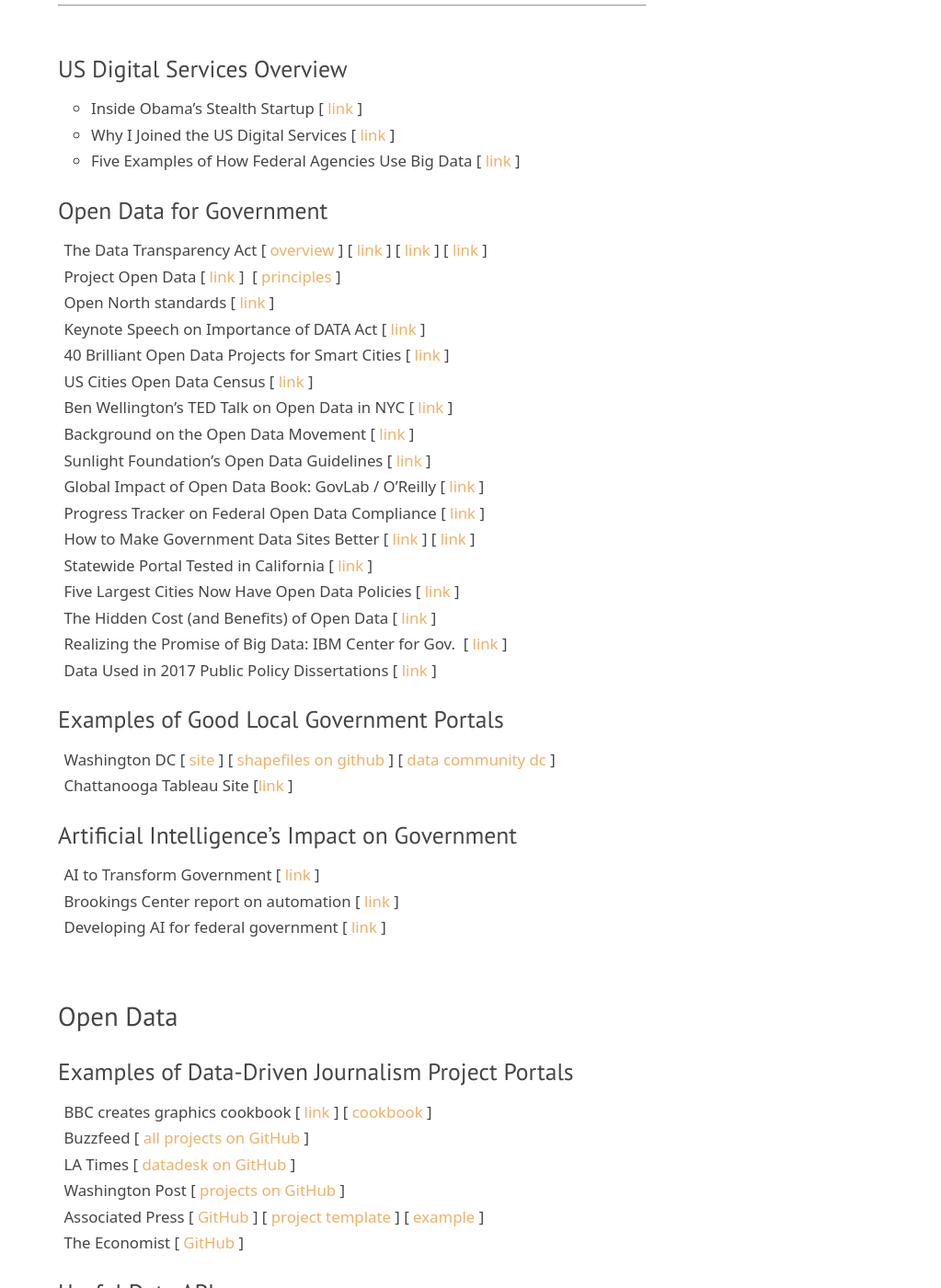
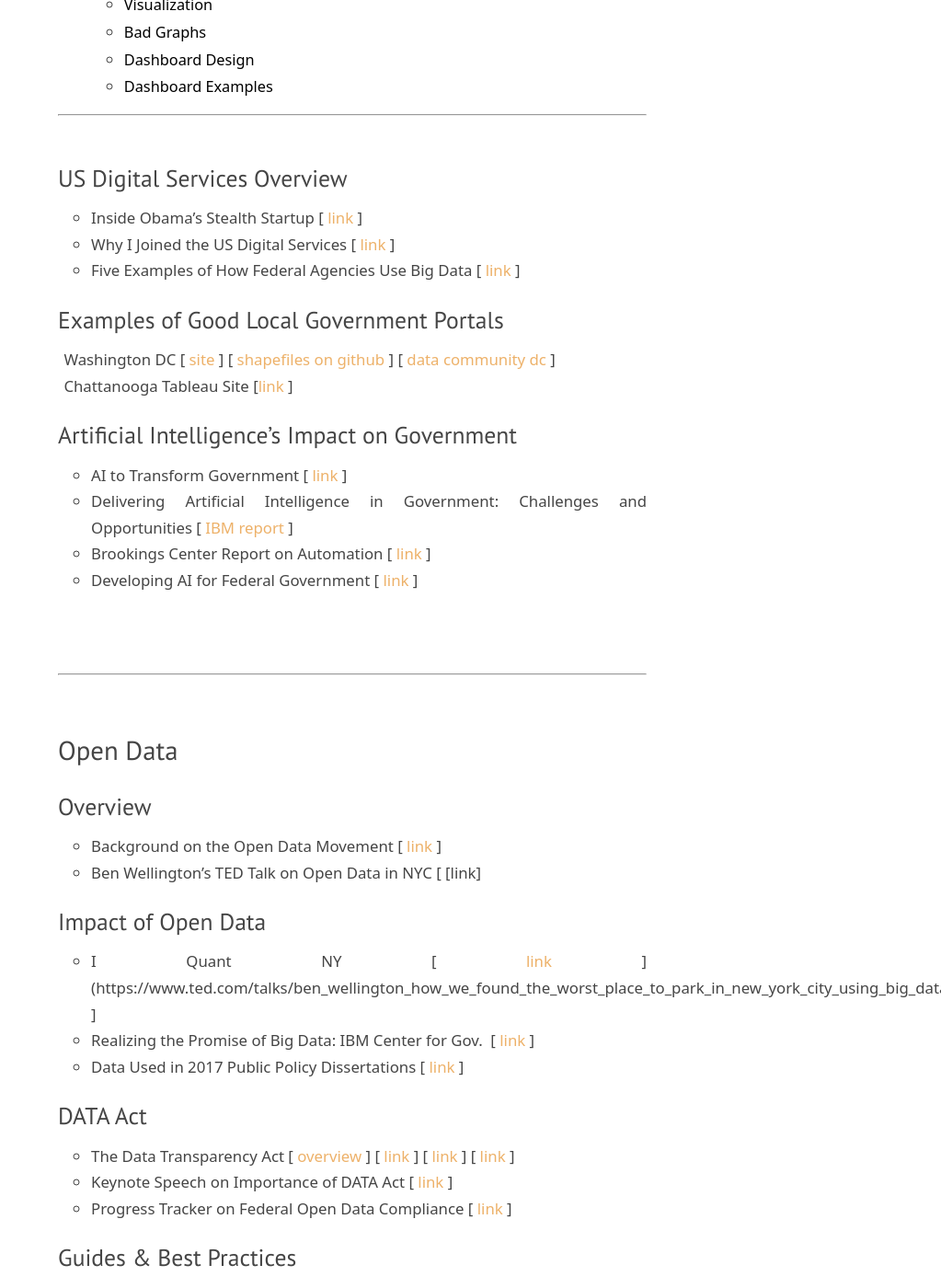
Before and after one commit to DS4PS/ds4ps_dev_site, a Jekyll site: the page built from resources.md, in a window 1280 px wide and 1400 px high, scrolled down 1218 px. Shown: the whole window at 92% size, without its empty margins (257-1280 px from the left). Built offline with Jekyll 4.4.1, drawn with Linux system fonts in a browser that asks for light colours; nearby versions of some CDN libraries; library files that are not in the unit come from our copies; some of the changed text lies outside the part shown.

Commit message:
Update resources.md

```diff
--- a/resources.md
+++ b/resources.md
@@ -72,25 +72,7 @@
 
 
 
-### Open Data for Government
 
-The Data Transparency Act [ [overview](/s/Electronic_Version___DATA_Act_Vision_and_Value.pdf) ] [ [link](http://www.datacoalition.org/what-is-data-transparency/data-act/) ] [ [link](http://labs.data.gov/dashboard/offices) ] [ [link](http://www.forbes.com/sites/techonomy/2014/09/12/how-open-data-is-transforming-city-life/) ]
-Project Open Data [ [link](https://project-open-data.cio.gov/) ]  [ [principles](https://project-open-data.cio.gov/principles/) ]
-Open North standards [ [link](http://www.opennorth.ca/publications) ]
-Keynote Speech on Importance of DATA Act [ [link](https://www.volckeralliance.org/publications/data-act-good-use-scarce-government-resources) ]
-40 Brilliant Open Data Projects for Smart Cities [[ link](https://carto.com/blog/forty-brilliant-open-data-projects) ]
-US Cities Open Data Census [ [link](http://us-city.census.okfn.org/) ]
-Ben Wellington's TED Talk on Open Data in NYC [ [link](https://www.ted.com/talks/ben_wellington_how_we_found_the_worst_place_to_park_in_new_york_city_using_big_data?) ]
-Background on the Open Data Movement [ [link](http://www.urban.org/sites/default/files/alfresco/publication-pdfs/413153-Putting-Open-Data-to-Work-for-Communities.PDF) ]
-Sunlight Foundation's Open Data Guidelines [ [link](http://sunlightfoundation.com/opendataguidelines/) ]
-Global Impact of Open Data Book: GovLab / O'Reilly [ [link](http://www.oreilly.com/data/free/files/the-global-impact-of-open-data.pdf) ]
-Progress Tracker on Federal Open Data Compliance [ [link](http://labs.data.gov/dashboard/offices) ]
-How to Make Government Data Sites Better [ [link](http://flowingdata.com/2014/06/10/how-to-make-government-data-sites-better/) ] [ [link](http://blogs.scientificamerican.com/guest-blog/what-s-wrong-with-open-data-sites-and-how-we-can-fix-them/) ]
-Statewide Portal Tested in California [ [link](http://www.governing.com/topics/mgmt/tns-california-open-data.html) ]
-Five Largest Cities Now Have Open Data Policies [ [link](http://sunlightfoundation.com/blog/2014/10/15/all-five-of-the-largest-u-s-cities-now-have-open-data-policies/) ]
-The Hidden Cost (and Benefits) of Open Data [ [link](http://www.governing.com/columns/tech-talk/gov-open-data-cost-problems.html) ]
-Realizing the Promise of Big Data: IBM Center for Gov.  [ [link](http://www.businessofgovernment.org/sites/default/files/Realizing%20the%20Promise%20of%20Big%20Data_0.pdf) ]
-Data Used in 2017 Public Policy Dissertations [ [link](http://publicmanagementresearch.com/2017/12/18/data-for-dissertations-december-18-2017/) ]
 
 ### Examples of Good Local Government Portals
 
@@ -99,22 +81,75 @@
 
 ### Artificial Intelligence’s Impact on Government
 
-AI to Transform Government [ [link](http://www.businessofgovernment.org/sites/default/files/Using%20Artificial%20Intelligence%20to%20Transform%20Government.pdf) ]
-Brookings Center report on automation [ [link](https://www.brookings.edu/wp-content/uploads/2019/01/ES_2019.01_BrookingsMetro_Automation-AI_Report_Muro-Maxim-Whiton-FINAL.pdf) ]
-Developing AI for federal government [ [link](https://www.nextgov.com/emerging-tech/2019/01/hhs-contract-will-offer-ai-tech-support-all-government/154078/) ]
+* AI to Transform Government [ [link](http://www.businessofgovernment.org/sites/default/files/Using%20Artificial%20Intelligence%20to%20Transform%20Government.pdf) ]
+* Delivering Artificial Intelligence in Government: Challenges and Opportunities [ [IBM report](http://www.businessofgovernment.org/report/delivering-artificial-intelligence-government-challenges-and-opportunities) ]
+* Brookings Center Report on Automation [ [link](https://www.brookings.edu/wp-content/uploads/2019/01/ES_2019.01_BrookingsMetro_Automation-AI_Report_Muro-Maxim-Whiton-FINAL.pdf) ]
+* Developing AI for Federal Government [ [link](https://www.nextgov.com/emerging-tech/2019/01/hhs-contract-will-offer-ai-tech-support-all-government/154078/) ]
+
+
+<br>
+<br>
+
+-----------------------
+
+
 
 
 
 ## Open Data
 
-### Examples of Data-Driven Journalism Project Portals
 
-BBC creates graphics cookbook [ [link](https://medium.com/bbc-visual-and-data-journalism/how-the-bbc-visual-and-data-journalism-team-works-with-graphics-in-r-ed0b35693535) ] [ [cookbook](https://bbc.github.io/rcookbook/) ]
-Buzzfeed [ [all projects on GitHub](https://github.com/BuzzFeedNews/everything) ]
-LA Times [ [datadesk on GitHub](https://github.com/datadesk) ]
-Washington Post [ [projects on GitHub](https://github.com/washingtonpost) ]
-Associated Press [ [GitHub](https://github.com/associatedpress) ] [ [project template](https://github.com/associatedpress/datakit-core) ] [ [example](http://data.ap.org/projects/2017/federal-judges/processed/Federal_Judiciary_Diversity.html) ]
-The Economist [ [GitHub](https://github.com/TheEconomist) ]
+### Overview
+
+* Background on the Open Data Movement [ [link](http://www.urban.org/sites/default/files/alfresco/publication-pdfs/413153-Putting-Open-Data-to-Work-for-Communities.PDF) ]
+* Ben Wellington's TED Talk on Open Data in NYC [ [link]
+
+### Impact of Open Data
+
+* I Quant NY [ [link](http://iquantny.tumblr.com/) ]
+(https://www.ted.com/talks/ben_wellington_how_we_found_the_worst_place_to_park_in_new_york_city_using_big_data?) ]
+* Realizing the Promise of Big Data: IBM Center for Gov.  [ [link](http://www.businessofgovernment.org/sites/default/files/Realizing%20the%20Promise%20of%20Big%20Data_0.pdf) ]
+* Data Used in 2017 Public Policy Dissertations [ [link](http://publicmanagementresearch.com/2017/12/18/data-for-dissertations-december-18-2017/) ]
+
+
+
+### DATA Act
+
+* The Data Transparency Act [ [overview](/s/Electronic_Version___DATA_Act_Vision_and_Value.pdf) ] [ [link](http://www.datacoalition.org/what-is-data-transparency/data-act/) ] [ [link](http://labs.data.gov/dashboard/offices) ] [ [link](http://www.forbes.com/sites/techonomy/2014/09/12/how-open-data-is-transforming-city-life/) ]
+* Keynote Speech on Importance of DATA Act [ [link](https://www.volckeralliance.org/publications/data-act-good-use-scarce-government-resources) ]
+* Progress Tracker on Federal Open Data Compliance [ [link](http://labs.data.gov/dashboard/offices) ]
+
+
+### Guides & Best Practices
+
+* Project Open Data [ [link](https://project-open-data.cio.gov/) ]  [ [principles](https://project-open-data.cio.gov/principles/) ]
+* Open North standards [ [link](http://www.opennorth.ca/publications) ]
+* Sunlight Foundation's Open Data Guidelines [ [link](http://sunlightfoundation.com/opendataguidelines/) ]
+* Global Impact of Open Data Book: GovLab / O'Reilly [ [link](http://www.oreilly.com/data/free/files/the-global-impact-of-open-data.pdf) ]
+* The Hidden Cost (and Benefits) of Open Data [ [link](http://www.governing.com/columns/tech-talk/gov-open-data-cost-problems.html) ]
+
+
+### Government Portals and Resources
+
+* 40 Brilliant Open Data Projects for Smart Cities [[ link](https://carto.com/blog/forty-brilliant-open-data-projects) ]
+* US Cities Open Data Census [ [link](http://us-city.census.okfn.org/) ]
+* How to Make Government Data Sites Better [ [link](http://flowingdata.com/2014/06/10/how-to-make-government-data-sites-better/) ] [ [link](http://blogs.scientificamerican.com/guest-blog/what-s-wrong-with-open-data-sites-and-how-we-can-fix-them/) ]
+* Statewide Portal Tested in California [ [link](http://www.governing.com/topics/mgmt/tns-california-open-data.html) ]
+* Five Largest Cities Now Have Open Data Policies [ [link](http://sunlightfoundation.com/blog/2014/10/15/all-five-of-the-largest-u-s-cities-now-have-open-data-policies/) ]
+
+
+### Data-Driven Journalism Project Portals
+
+Data journalists are making their stories transparent by posting the data and code used for their work so that it can be easily replicated or the work can be extended.
+
+* BBC creates graphics cookbook [ [link](https://medium.com/bbc-visual-and-data-journalism/how-the-bbc-visual-and-data-journalism-team-works-with-graphics-in-r-ed0b35693535) ] [ [cookbook](https://bbc.github.io/rcookbook/) ]
+* Buzzfeed [ [all projects on GitHub](https://github.com/BuzzFeedNews/everything) ]
+* LA Times [ [datadesk on GitHub](https://github.com/datadesk) ]
+* Washington Post [ [projects on GitHub](https://github.com/washingtonpost) ]
+* Associated Press [ [GitHub](https://github.com/associatedpress) ] [ [project template](https://github.com/associatedpress/datakit-core) ] [ [example](http://data.ap.org/projects/2017/federal-judges/processed/Federal_Judiciary_Diversity.html) ]
+* The Economist [ [GitHub](https://github.com/TheEconomist) ]
+
+
 
 ### Useful Data APIs
 
@@ -136,7 +171,56 @@
 Strava GPS Data of Athletes by City [ [blog](http://www.databrew.cc/posts/strava.html) ]
 
 
-## Analytics
+
+
+<br>
+<br>
+
+-----------------------
+
+
+
+
+## Moneyball for Government
+
+### Predictive Analytics Models
+
+Food Inspection Forecasting: case study on predictive analytics for food violations in Chicago[ [link](http://chicago.github.io/food-inspections-evaluation/) ]
+Optimizing Infrastructure Repair [ [measurement](http://www.citylab.com/cityfixer/2016/01/totalpave-infrastructure-road-street-maintenance-smartphone/425079/) ] [ [model](http://danielphadley.com/Optimize-Street-Repairs/) ] [ [news](http://www.politico.com/magazine/story/2017/04/20/syracuse-infrastructure-water-system-pipe-breaks-215054) ]
+Pretrial Criminal Risk Assessment for Judges [ [link](http://www.ncja.org/sites/default/files/documents/LJAF-Developing-a-National-Model.pdf) ]
+Predicting Fire Hazards [ [link](http://www.routefifty.com/2015/09/predictive-analytics-home-smoke-detectors/122042/?oref=rf-topic-river) ] [ [model](http://www.nola.gov/performance-and-accountability/nolalytics/files/full-report-on-analytics-informed-smoke-alarm-outr/) ]
+Why the Bronx Really Burned - Predictive Analytics Fail [ [link](http://fivethirtyeight.com/datalab/why-the-bronx-really-burned/?ex_cid=538fb) ]
+Use Machine Learning to Predict Infrastructure Failure [ [link](https://www.datacamp.com/courses/drivendata-water-pumps-challenge) ]
+Using Prediction to Prioritize Water Infrastructure Maintenance [ [link](https://dssg.uchicago.edu/project/early-warning-system-for-water-infrastructure-problems/) ]
+Using RFIDs to Regulate Marijuana Distribution in Colorado [ [link](http://www.governing.com/blogs/bfc/gov-colorado-data-driven-marijuana-regulation.html) ]
+Crowd-Sources Solutions [ [about DrivenData](https://www.drivendata.org/about/) ] [ [current competitions](https://www.drivendata.org/competitions/) ]
+State and National Presidential Poll Aggregation [ [link](http://www.slate.com/features/pkremp_forecast/report.html) ]
+
+### Open Innovation
+
+* The Data-Driven Justice Initiative [ [link](https://nonprofitquarterly.org/2016/07/06/data-driven-white-house-initiative-share-replicable-criminal-justice-reforms/?utm_source=Daily+Newswire&utm_campaign=338e62de4e-Daily_Digest_23437_6_2016&utm_medium=email&utm_term=0_94063a1d17-338e62de4e-12258093) ]
+* Next Stage in the Open Data Movement [ [link](http://www.governing.com/topics/transportation-infrastructure/whats-the-next-stage-in-the-open-data-movement.html) ]
+* Challenge.gov: Using Competitions to Spur Innovation [ [link](http://www.businessofgovernment.org/sites/default/files/Challenge.gov_.pdf) ]
+* Data for Democracy [ [link](http://datafordemocracy.org/) ]
+
+
+
+<br>
+<br>
+
+-----------------------
+
+
+
+
+## Methods
+
+
+### Text Analysis
+
+* Quanteda [ [link](https://docs.quanteda.io/articles/pkgdown/comparison.html) ]
+* Who Wrote the Anonymous Op-Ed? [ [link](http://blog.revolutionanalytics.com/2018/09/anonymous-nyt-op-ed.html) ] [ [link](https://www.rjionline.org/stories/we-put-data-science-to-the-test-to-try-to-uncover-the-mystery-author-of-the) ]
+
 
 
 ### Visualization
@@ -178,14 +262,8 @@
 Foreign Aid as Missile Attacks [ [link](http://d3.artzub.com/wbca/) ]
 
 
-### Text Analysis Tools
-
-* Quanteda [ [link](https://docs.quanteda.io/articles/pkgdown/comparison.html) ]
-* Who Wrote the Anonymous Op-Ed? [ [link](http://blog.revolutionanalytics.com/2018/09/anonymous-nyt-op-ed.html) ] [ [link](https://www.rjionline.org/stories/we-put-data-science-to-the-test-to-try-to-uncover-the-mystery-author-of-the) ]
 
 
-
-## Performance Management Tools
 
 
 ### Dashboard Design
@@ -210,23 +288,3 @@
 World Development Indicators [ [link](https://walkerke.shinyapps.io/wdi-shiny/) ]
 Demographics in Catalonia, Spain [ [link](https://gedemced.shinyapps.io/DP_CATALONIA/) ]
 Tableau Gallery [[ link](http://www.tableau.com/stories/gallery) ]
-
-### Predictive Analytics Models
-
-Food Inspection Forecasting: case study on predictive analytics for food violations in Chicago[ [link](http://chicago.github.io/food-inspections-evaluation/) ]
-Optimizing Infrastructure Repair [ [measurement](http://www.citylab.com/cityfixer/2016/01/totalpave-infrastructure-road-street-maintenance-smartphone/425079/) ] [ [model](http://danielphadley.com/Optimize-Street-Repairs/) ] [ [news](http://www.politico.com/magazine/story/2017/04/20/syracuse-infrastructure-water-system-pipe-breaks-215054) ]
-Pretrial Criminal Risk Assessment for Judges [ [link](http://www.ncja.org/sites/default/files/documents/LJAF-Developing-a-National-Model.pdf) ]
-Predicting Fire Hazards [ [link](http://www.routefifty.com/2015/09/predictive-analytics-home-smoke-detectors/122042/?oref=rf-topic-river) ] [ [model](http://www.nola.gov/performance-and-accountability/nolalytics/files/full-report-on-analytics-informed-smoke-alarm-outr/) ]
-Why the Bronx Really Burned - Predictive Analytics Fail [ [link](http://fivethirtyeight.com/datalab/why-the-bronx-really-burned/?ex_cid=538fb) ]
-Use Machine Learning to Predict Infrastructure Failure [ [link](https://www.datacamp.com/courses/drivendata-water-pumps-challenge) ]
-Using Prediction to Prioritize Water Infrastructure Maintenance [ [link](https://dssg.uchicago.edu/project/early-warning-system-for-water-infrastructure-problems/) ]
-Using RFIDs to Regulate Marijuana Distribution in Colorado [ [link](http://www.governing.com/blogs/bfc/gov-colorado-data-driven-marijuana-regulation.html) ]
-Crowd-Sources Solutions [ [about DrivenData](https://www.drivendata.org/about/) ] [ [current competitions](https://www.drivendata.org/competitions/) ]
-State and National Presidential Poll Aggregation [ [link](http://www.slate.com/features/pkremp_forecast/report.html) ]
-
-### Open Innovation
-
-* The Data-Driven Justice Initiative [ [link](https://nonprofitquarterly.org/2016/07/06/data-driven-white-house-initiative-share-replicable-criminal-justice-reforms/?utm_source=Daily+Newswire&utm_campaign=338e62de4e-Daily_Digest_23437_6_2016&utm_medium=email&utm_term=0_94063a1d17-338e62de4e-12258093) ]
-* Next Stage in the Open Data Movement [ [link](http://www.governing.com/topics/transportation-infrastructure/whats-the-next-stage-in-the-open-data-movement.html) ]
-* Challenge.gov: Using Competitions to Spur Innovation [ [link](http://www.businessofgovernment.org/sites/default/files/Challenge.gov_.pdf) ]
-* Data for Democracy [ [link](http://datafordemocracy.org/) ]
```
